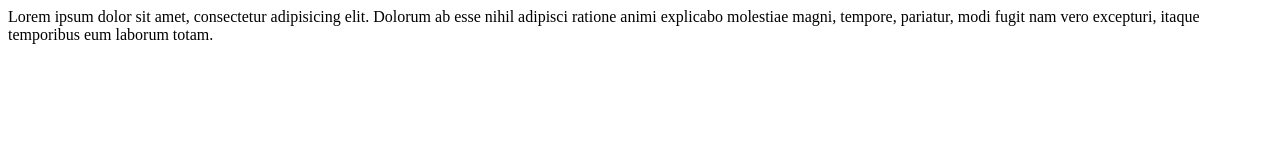
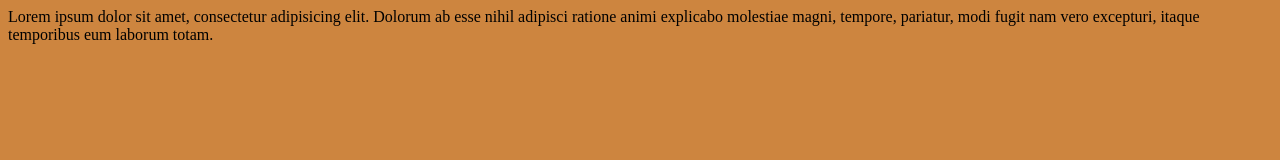
Before and after one commit to kerpie/testing, a plain HTML site: page index.html in a window 1280 px wide. Drawn offline with Linux system fonts and the light colour scheme.

Commit message:
Segundo commit, agregando css

```diff
--- /dev/null
+++ b/css/estilos.css
@@ -0,0 +1,3 @@
+body{
+	background-color: peru;
+}
--- a/index.html
+++ b/index.html
@@ -3,6 +3,7 @@
 <head>
 	<meta charset="UTF-8">
 	<title>Nuestro Proyecto</title>
+	<link rel="stylesheet" href="css/estilos.css">
 </head>
 <body>
 	<section class="eduar">
```
